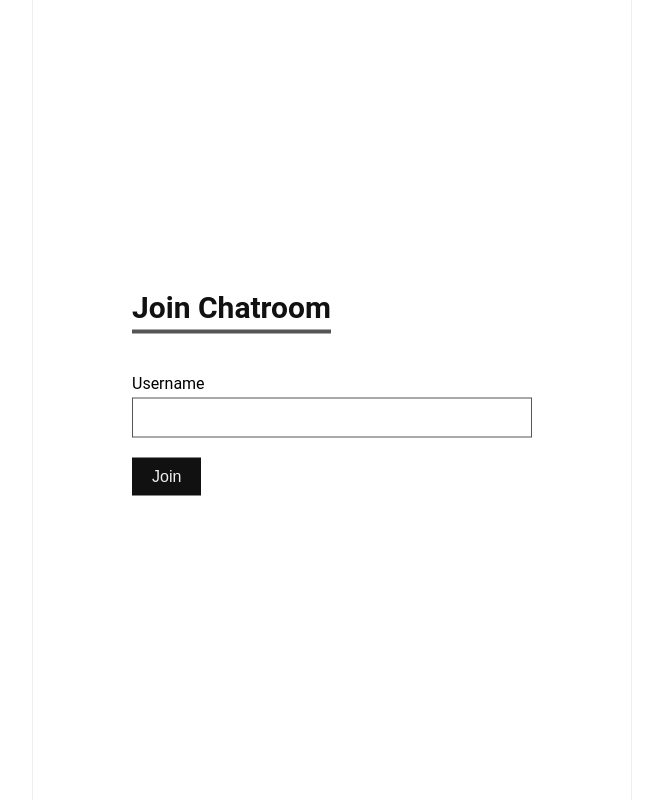
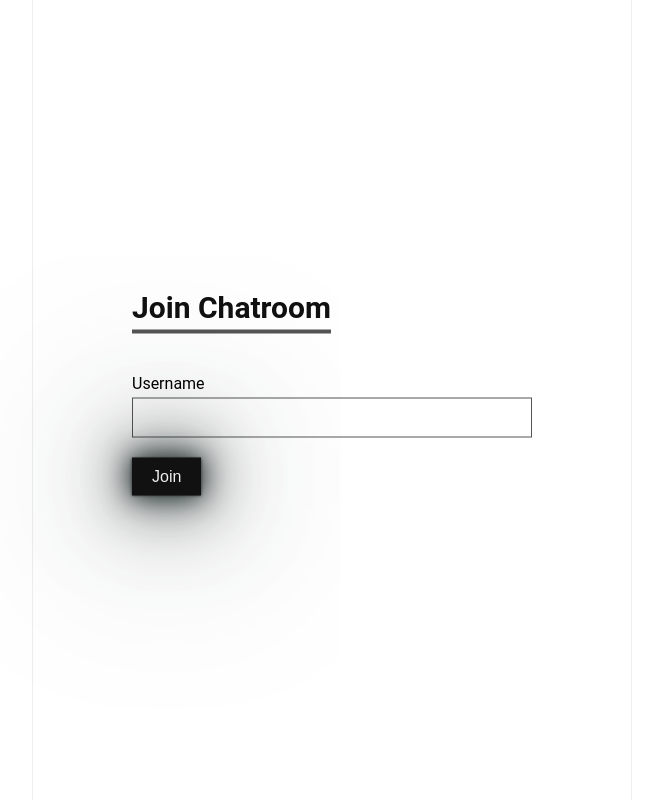
Before and after one commit to TiyisoWolfiez/Chat-App, a plain HTML site: page public/index.html in a window 1280 px wide. In both pictures the pointer is over the button "Join". Shown: the whole page, without its empty margins (308-971 px from the left). Drawn offline with nearby package versions, Linux system fonts and the light colour scheme; no server answers.

Commit message:
Update style.css

```diff
--- a/public/style.css
+++ b/public/style.css
@@ -65,6 +65,11 @@ body{
     cursor: pointer;
     outline: none;
     border: none;
+}
+.screen .form-input button:hover {
+    box-shadow: 0 0 3px rgb(38, 47, 47),
+    0 0 25px rgb(38, 47, 47), 0 0 50px rgb(38, 47, 47),
+    0 0 100px rgb(38, 47, 47), 0 0 200px rgb(38, 47, 47);
 }
 .chat-screen .header {
     background: #111;
```
